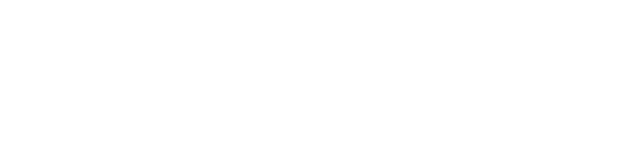
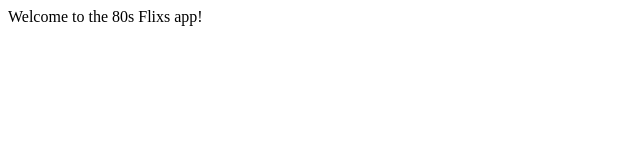
Before and after one commit to MrMizzles/80s-Flixs, a website: page public/index.html in a window 1280 px wide. Shown: the whole page, without its empty margins (0-640 px from the left). Drawn offline with Linux system fonts and the light colour scheme.

Commit message:
Update index.html

```diff
--- a/public/index.html
+++ b/public/index.html
@@ -5,5 +5,7 @@
     <meta name="viewport" content="width=device-width" />
     <title>80s Flixs</title>
   </head>
-  <body></body>
+  <body>
+    Welcome to the 80s Flixs app!
+  </body>
 </html>
```
